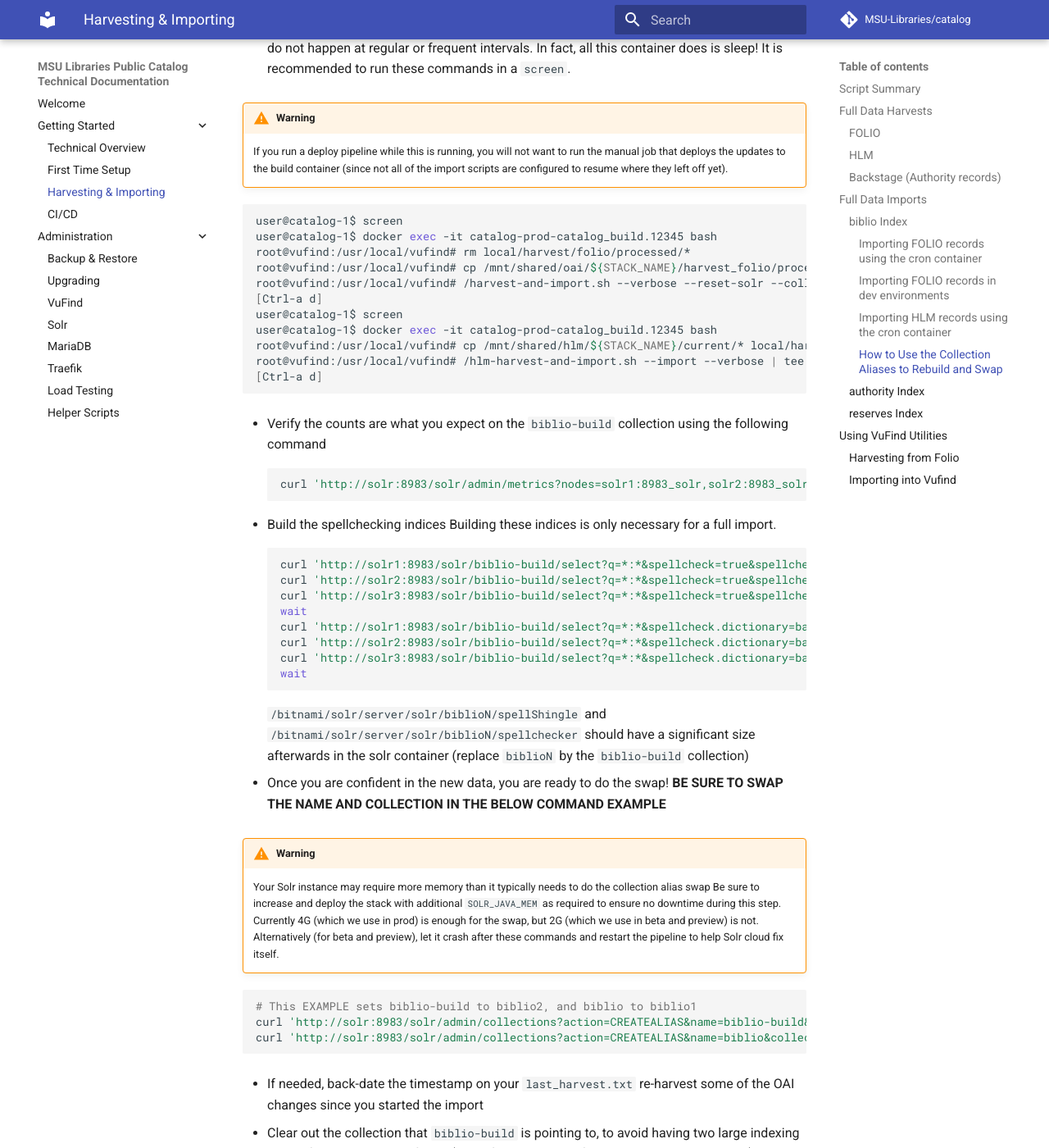
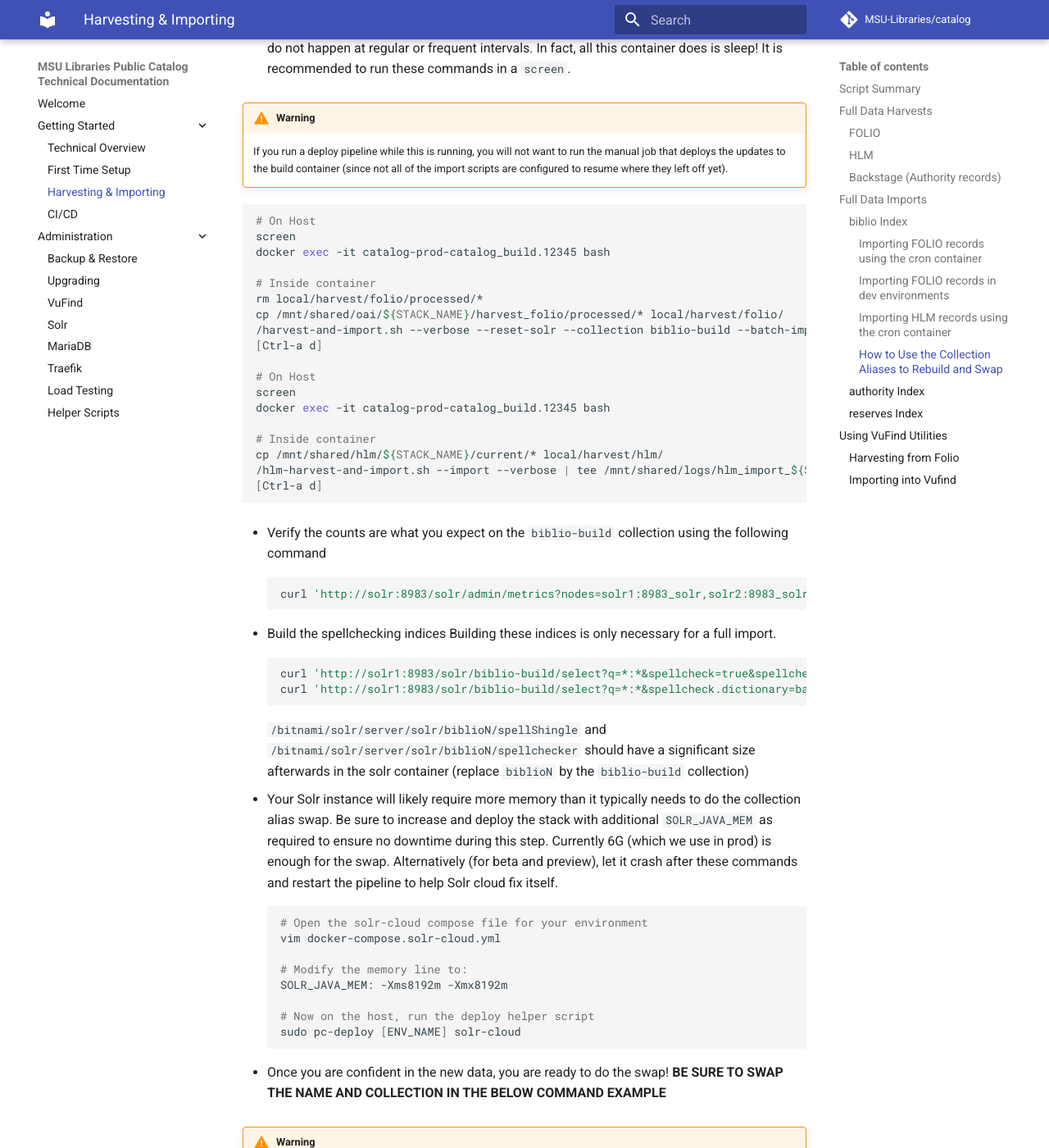
Before and after one commit to MSU-Libraries/catalog, an MkDocs documentation site: the page built from docs/harvesting-and-importing.md, in a window 1280 px wide and 1400 px high, scrolled down 3882 px. Shown: the whole window at 82% size. Built offline with MkDocs 1.6.1 and Material for MkDocs 9.7.7, drawn with Linux system fonts in a browser that asks for light colours; comment, search, counter and statistics services are not loaded; some of the changed text lies outside the part shown.

Commit message:
Update collection alias steps when doing full reindex

````diff
--- a/docs/harvesting-and-importing.md
+++ b/docs/harvesting-and-importing.md
@@ -152,16 +152,23 @@
     the manual job that deploys the updates to the build container (since not all of the
     import scripts are configured to resume where they left off yet).
 ```bash
-user@catalog-1$ screen
-user@catalog-1$ docker exec -it catalog-prod-catalog_build.12345 bash
-root@vufind:/usr/local/vufind# rm local/harvest/folio/processed/*
-root@vufind:/usr/local/vufind# cp /mnt/shared/oai/${STACK_NAME}/harvest_folio/processed/* local/harvest/folio/
-root@vufind:/usr/local/vufind# /harvest-and-import.sh --verbose --reset-solr --collection biblio-build --batch-import | tee /mnt/shared/logs/folio_import_${STACK_NAME}_$(date -I).log
+# On Host
+screen
+docker exec -it catalog-prod-catalog_build.12345 bash
+
+# Inside container
+rm local/harvest/folio/processed/*
+cp /mnt/shared/oai/${STACK_NAME}/harvest_folio/processed/* local/harvest/folio/
+/harvest-and-import.sh --verbose --reset-solr --collection biblio-build --batch-import | tee /mnt/shared/logs/folio_import_${STACK_NAME}_$(date -I).log
 [Ctrl-a d]
-user@catalog-1$ screen
-user@catalog-1$ docker exec -it catalog-prod-catalog_build.12345 bash
-root@vufind:/usr/local/vufind# cp /mnt/shared/hlm/${STACK_NAME}/current/* local/harvest/hlm/
-root@vufind:/usr/local/vufind# /hlm-harvest-and-import.sh --import --verbose | tee /mnt/shared/logs/hlm_import_${STACK_NAME}_$(date -I).log
+
+# On Host
+screen
+docker exec -it catalog-prod-catalog_build.12345 bash
+
+# Inside container
+cp /mnt/shared/hlm/${STACK_NAME}/current/* local/harvest/hlm/
+/hlm-harvest-and-import.sh --import --verbose | tee /mnt/shared/logs/hlm_import_${STACK_NAME}_$(date -I).log
 [Ctrl-a d]
 ```
 
@@ -173,27 +180,33 @@
 * Build the spellchecking indices
 Building these indices is only necessary for a full import.
 ```bash
-curl 'http://solr1:8983/solr/biblio-build/select?q=*:*&spellcheck=true&spellcheck.build=true' &
-curl 'http://solr2:8983/solr/biblio-build/select?q=*:*&spellcheck=true&spellcheck.build=true' &
-curl 'http://solr3:8983/solr/biblio-build/select?q=*:*&spellcheck=true&spellcheck.build=true' &
-wait
-curl 'http://solr1:8983/solr/biblio-build/select?q=*:*&spellcheck.dictionary=basicSpell&spellcheck=true&spellcheck.build=true' &
-curl 'http://solr2:8983/solr/biblio-build/select?q=*:*&spellcheck.dictionary=basicSpell&spellcheck=true&spellcheck.build=true' &
-curl 'http://solr3:8983/solr/biblio-build/select?q=*:*&spellcheck.dictionary=basicSpell&spellcheck=true&spellcheck.build=true' &
-wait
+curl 'http://solr1:8983/solr/biblio-build/select?q=*:*&spellcheck=true&spellcheck.build=true' & curl 'http://solr2:8983/solr/biblio-build/select?q=*:*&spellcheck=true&spellcheck.build=true' & curl 'http://solr3:8983/solr/biblio-build/select?q=*:*&spellcheck=true&spellcheck.build=true' & wait
+curl 'http://solr1:8983/solr/biblio-build/select?q=*:*&spellcheck.dictionary=basicSpell&spellcheck=true&spellcheck.build=true' & curl 'http://solr2:8983/solr/biblio-build/select?q=*:*&spellcheck.dictionary=basicSpell&spellcheck=true&spellcheck.build=true' & curl 'http://solr3:8983/solr/biblio-build/select?q=*:*&spellcheck.dictionary=basicSpell&spellcheck=true&spellcheck.build=true' & wait
 ```
 `/bitnami/solr/server/solr/biblioN/spellShingle` and `/bitnami/solr/server/solr/biblioN/spellchecker` should have a significant size afterwards in the solr container (replace `biblioN` by the `biblio-build` collection)
 
+* Your Solr instance will likely require more memory than it typically needs to do the collection alias swap.
+  Be sure to increase and deploy the stack with additional `SOLR_JAVA_MEM` as required to  ensure no
+  downtime during this step. Currently 6G (which we use in prod) is enough for the swap.
+  Alternatively (for beta and preview), let it crash after these commands and restart the pipeline to
+  help Solr cloud fix itself.
+```bash
+# Open the solr-cloud compose file for your environment
+vim docker-compose.solr-cloud.yml
+
+# Modify the memory line to:
+SOLR_JAVA_MEM: -Xms8192m -Xmx8192m
+
+# Now on the host, run the deploy helper script
+sudo pc-deploy [ENV_NAME] solr-cloud
+```
 
 * Once you are confident in the new data, you are ready to do the swap! **BE SURE TO SWAP THE NAME AND COLLECTION IN THE BELOW COMMAND EXAMPLE**
 !!! warning
-    Your Solr instance may require more memory than it typically needs to do the collection alias swap
-    Be sure to increase and deploy the stack with additional `SOLR_JAVA_MEM` as required to  ensure no
-    downtime during this step.
-    Currently 4G (which we use in prod) is enough for the swap, but 2G (which we use in beta and preview) is not.
-    Alternatively (for beta and preview), let it crash after these commands and restart the pipeline to
-    help Solr cloud fix itself.
 ```bash
+# Command to check the aliases (repeated from above)
+curl -s "http://solr:8983/solr/admin/collections?action=LISTALIASES" | grep biblio
+
 # This EXAMPLE sets biblio-build to biblio2, and biblio to biblio1
 curl 'http://solr:8983/solr/admin/collections?action=CREATEALIAS&name=biblio-build&collections=biblio2'
 curl 'http://solr:8983/solr/admin/collections?action=CREATEALIAS&name=biblio&collections=biblio1'
@@ -208,6 +221,12 @@
 ```
 
 * If `SOLR_JAVA_MEM` was increased, lower it to its previous amount.
+
+* Kick off a manual alpha browse re-index if you don't want it to be outdated until the next scheduled run.
+```bash
+# Run this on all of the host's
+docker exec -it $(docker ps -q -f name=[ENV_NAME]-solr_cron) /alpha-browse.sh -v -f
+```
 
 ### `authority` Index
 Similar to the process for HLM records, copy the files from the shared directory into the containers import
````
